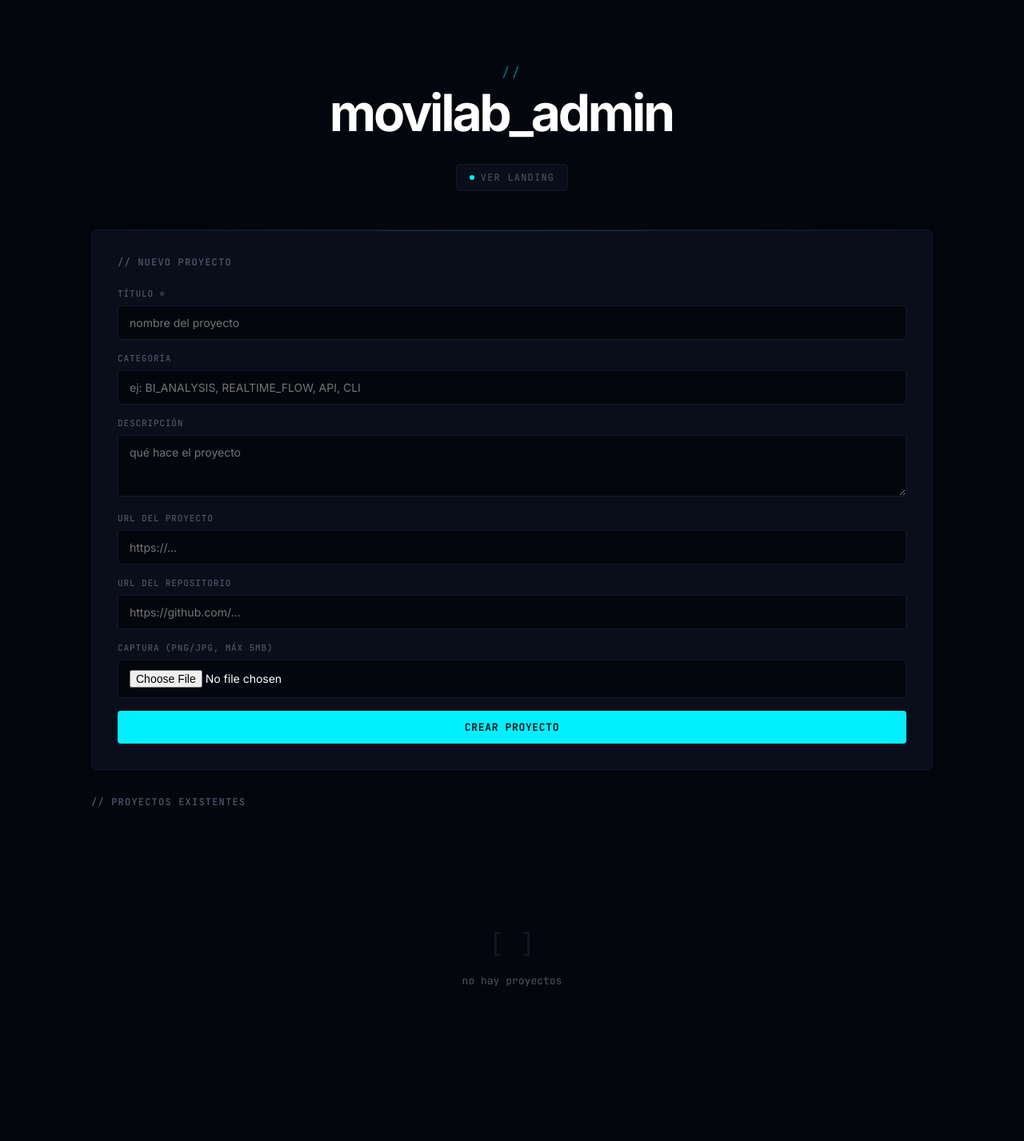
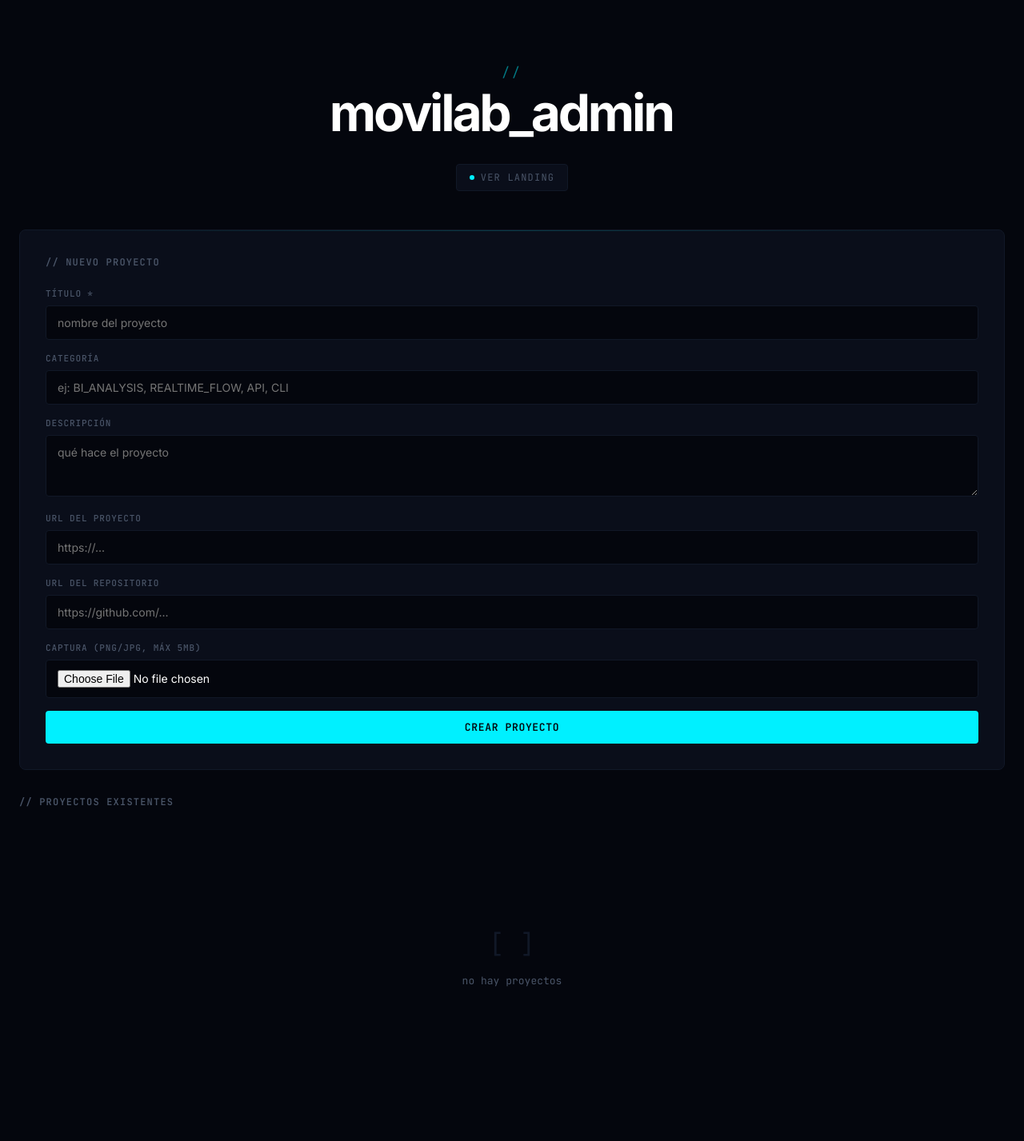
Before and after one commit to danizd/movilab-portada, a FastAPI app: template templates/admin.html in a window 1280 px wide. Shown: the whole page at 80% size. Run offline with FastAPI, Linux system fonts and the light colour scheme; the template is opened without the code that fills it, so the values that code supplies are empty.

Commit message:
fix: wider main container, better description text contrast

```diff
--- a/static/style.css
+++ b/static/style.css
@@ -141,7 +141,7 @@ header h1::after {
 /* Main */
 
 main {
-    max-width: 1100px;
+    max-width: 1400px;
     margin: 0 auto;
     padding: 0 1.5rem 4rem;
     flex: 1;
@@ -259,7 +259,7 @@ main {
 
 .card-content p {
     font-size: 0.75rem;
-    color: var(--text-dim);
+    color: #8899aa;
     line-height: 1.5;
     margin-bottom: 0.875rem;
     display: -webkit-box;
```
